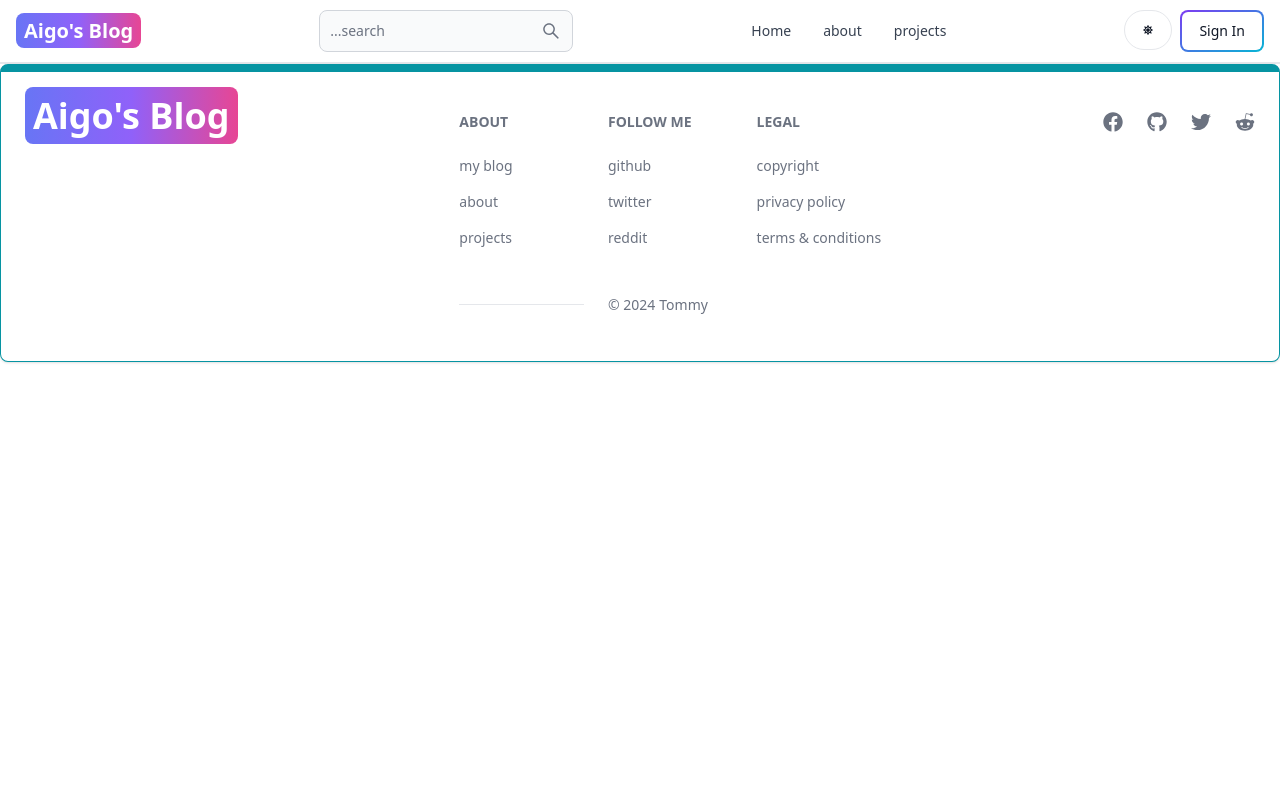
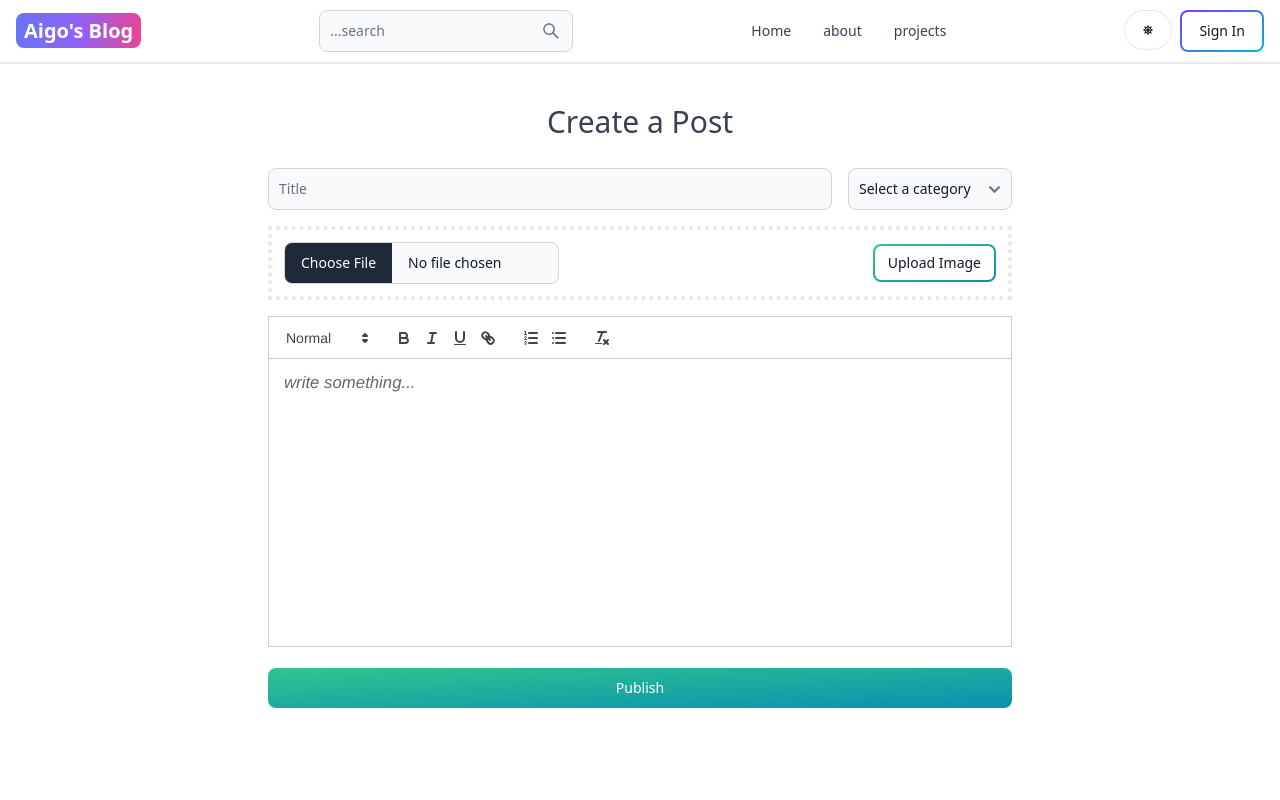
Before and after one commit to ObiomaIkpe/MERN-Blog, a React (Vite) app in the folder blogfrontend/: page /create-post in a window 1280 px wide. Shown: the top 800 px of the page. Built offline with nearby package versions, Linux system fonts and the light colour scheme; no server answers.

Commit message:
admin panel

```diff
--- a/blogfrontend/package.json
+++ b/blogfrontend/package.json
@@ -17,6 +17,7 @@
     "react-circular-progressbar": "^2.1.0",
     "react-dom": "^18.2.0",
     "react-icons": "^5.0.1",
+    "react-quill": "^2.0.0",
     "react-redux": "^9.1.0",
     "react-router-dom": "^6.21.3",
     "redux-persist": "^6.0.0",
--- a/blogfrontend/src/App.jsx
+++ b/blogfrontend/src/App.jsx
@@ -9,6 +9,8 @@
 import Header from './components/Header'
 import FooterCom from './components/Footer'
 import PrivateRoute from './components/PrivateRoute'
+import PrivateRouteForAdmin from './components/PrivateRouteForAdmin'
+import CreatePost from './pages/CreatePost'
 
 function App() {
   return (
@@ -22,11 +24,20 @@
       <Route path='/dashboard' element={<Dashboard />} />
       </Route>
 
+      <Route element={<PrivateRouteForAdmin />} >
+      <Route path='/dashboard' element={<Dashboard />} />
+      </Route>
+
       <Route path='/sign-up' element={<SignUp />} />
       <Route path='/sign-in' element={<SignIn />} />
       <Route path='/projects' element={<Projects/>} />
       <Route path='/about' element={<About />} />
+
+
+
+      <Route path='/create-post' element={<CreatePost />} />
     </Routes>
+
     <FooterCom />
     </BrowserRouter>
   )
--- a/blogfrontend/src/components/DashProfile.jsx
+++ b/blogfrontend/src/components/DashProfile.jsx
@@ -216,9 +216,26 @@
             <Button
             type='button'
             gradientDuoTone='purpleToBlue'
-            outline>
-                Update
+            outline
+            disabled={loading || imageFileUploading}
+            >
+                {loading ? 'Loading..' : 'Update'}
             </Button>
+
+        {
+            currentUser.isAdmin && (
+                <Link to='/create-post'>
+                <Button
+                type='button'
+                gradientDuoTone='blueToGreen'
+                className='w-full'
+
+                >
+                  create a post
+                </Button>
+                </Link>
+            )
+        }
         </form>
         <div className='text-red-500 flex justify-between mt-5'>
             <span onClick={() => setShowModal(true)} className='cursor-pointer'>Delete Account</span>
--- /dev/null
+++ b/blogfrontend/src/components/PrivateRouteForAdmin.jsx
@@ -0,0 +1,12 @@
+import react from 'react'
+import { useSelector } from "react-redux"
+import {Outlet, Navigate} from 'react-router-dom'
+
+const PrivateRouteForAdmin = () => {
+    const {currentUser} = useSelector((state) => state.user );
+    return currentUser && currentUser.isAdmin ? <Outlet /> : <Navigate to='/sign-in' />
+
+
+}
+
+export default PrivateRouteForAdmin
--- a/blogfrontend/src/index.css
+++ b/blogfrontend/src/index.css
@@ -1,3 +1,12 @@
 @tailwind base;
 @tailwind components;
 @tailwind utilities;
+
+
+body{
+    height: 100vh;
+}
+
+.ql-editor{
+    font-size: 1.05rem;
+}
--- /dev/null
+++ b/blogfrontend/src/pages/CreatePost.jsx
@@ -0,0 +1,58 @@
+import { Button, FileInput, Select, TextInput } from 'flowbite-react'
+import React from 'react'
+import ReactQuill from 'react-quill';
+import 'react-quill/dist/quill.snow.css';
+
+const CreatePost = () => {
+  return (
+    <div className='p-3 max-w-3xl mx-auto min-h-screen'>
+      <h1 className='text-center text-3xl my-7'>Create a Post</h1>
+
+      <form
+      action=''
+      className='flex flex-col gap-4'>
+        <div className='flex flex-col gap-4 sm:flex-row justify-between'>
+        <TextInput
+        type='text'
+        placeholder='Title'
+        required
+        id='title'
+        className='flex-1'/>
+
+        <Select>
+          <option value="uncategorized">Select a category</option>
+          <option value="javascript">Javascript</option>
+          <option value="react">React</option>
+          <option value="NextJs">NextJs</option>
+        </Select>
+
+        </div>
+
+      <div
+      className='flex gap-4 items-center justify-between border-4 boder-teal-500 border-dotted p-3'>
+<FileInput type='file' accept='image/*' />
+<Button
+type='button'
+gradientDuoTone='greenToBlue'
+size='sm'
+outline >
+  Upload Image
+  </Button>
+      </div>
+    <ReactQuill theme="snow"
+    placeholder='write something...'
+    className='h-72 mb-12'
+    required
+    />
+
+    <Button
+    type='submit'
+    gradientDuoTone='greenToBlue'>
+      Publish
+    </Button>
+  </form>
+    </div>
+  )
+}
+
+export default CreatePost
```
Also changed, not shown: 1 other file (tests, documents, lock files or other folders).
